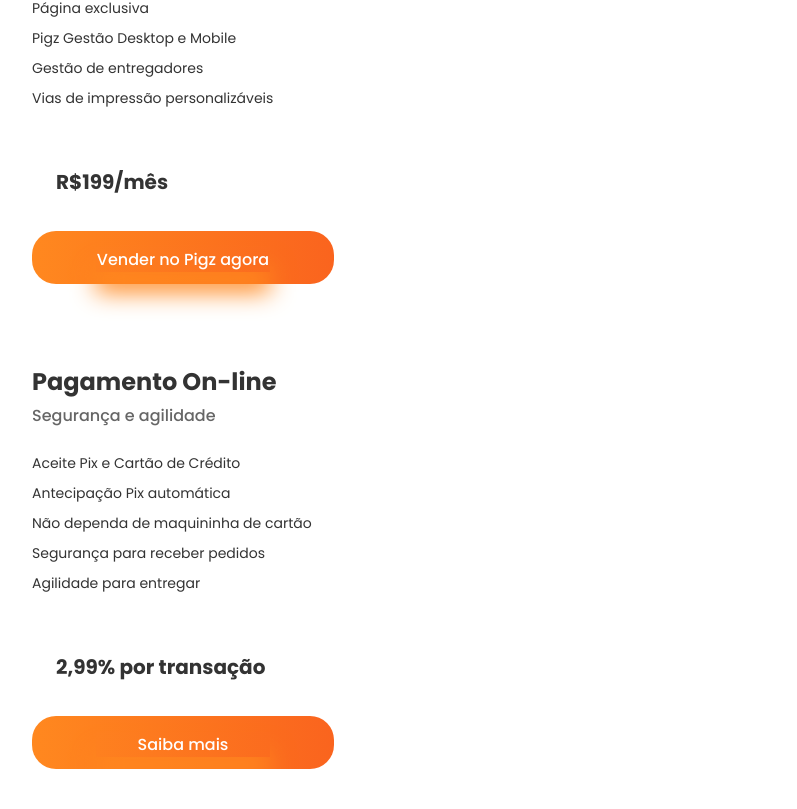
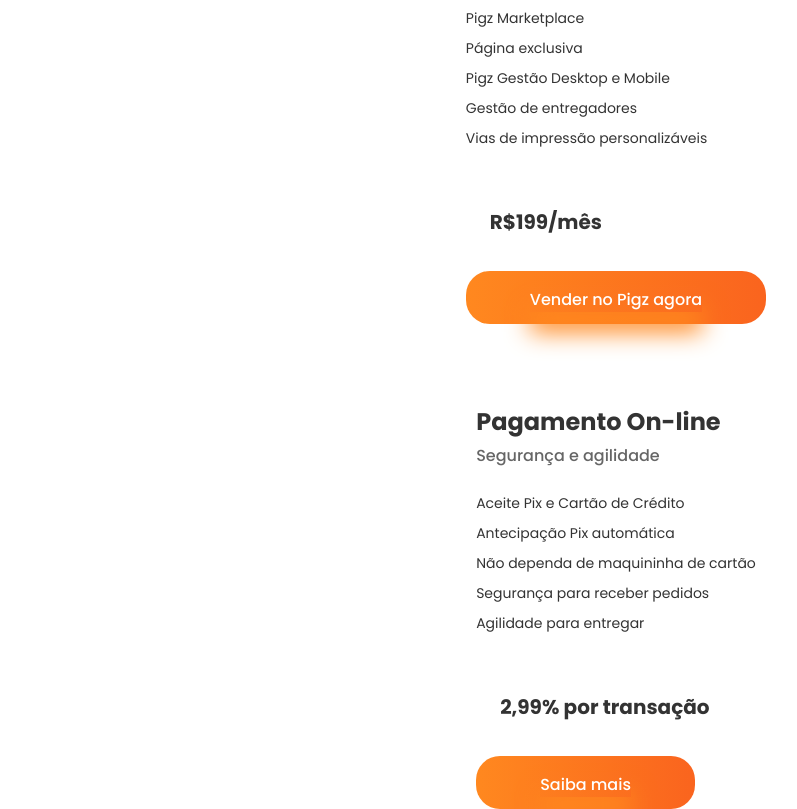
Before and after one commit to GabrielZolk/pigz-store, a React (Vite) app: page / in a window 1280 px wide. Shown: the part 3632-4441 px from the top of the page, without its empty margins (24-821 px from the left). Before the commit the page ends 4401 px from the top, so only its background shows below. Built offline with nearby package versions, Linux system fonts and the light colour scheme.

Commit message:
fix buttons size package component

```diff
--- a/src/components/Package/Package.jsx
+++ b/src/components/Package/Package.jsx
@@ -4,6 +4,7 @@
     return (
         <Container>
             <Pack>
+                <div>
                     <h3>Pigz</h3>
                     <p>Tudo o que você precisa</p>
                     <ul>
@@ -19,8 +20,10 @@
                             Vender no Pigz agora
                         </p>
                     </button>
+                </div>
             </Pack>
             <Pack>
+                <div>
                     <h3>Pagamento On-line</h3>
                     <p>Segurança e agilidade</p>
                     <ul>
@@ -36,6 +39,7 @@
                             Saiba mais
                         </p>
                     </button>
+                </div>
             </Pack>
         </Container>
     )
--- a/src/components/Package/Package.style.jsx
+++ b/src/components/Package/Package.style.jsx
@@ -44,7 +44,7 @@
         background: linear-gradient(to right, #FF881F, #FA641E);
         border: none;
         outline: none;
-        min-width: 302px;
+
         font-family: 'Poppins', sans-serif;
         font-size: 16px;
         font-weight: 500;
@@ -57,5 +57,7 @@
 `
 
 export const Pack = styled.div`
-    padding: 0 56px;
+    display: flex;
+    flex-direction: column;
+    align-items: center;
 `
--- a/src/components/Slider/Slider.style.jsx
+++ b/src/components/Slider/Slider.style.jsx
@@ -58,5 +58,8 @@
     div {
         display: flex;
         justify-content: center;
+        align-items: center;
+        margin: 0 auto;
+        overflow: hidden;
     }
 `;
```
Lines whose indentation alone changed are shown as unchanged.
